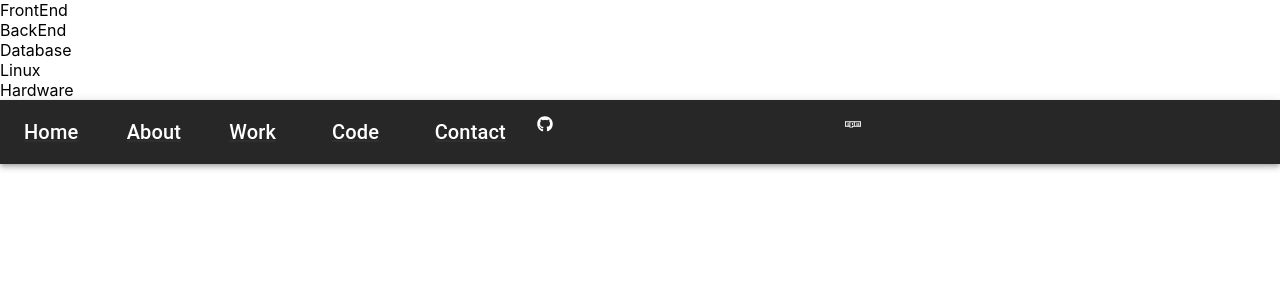
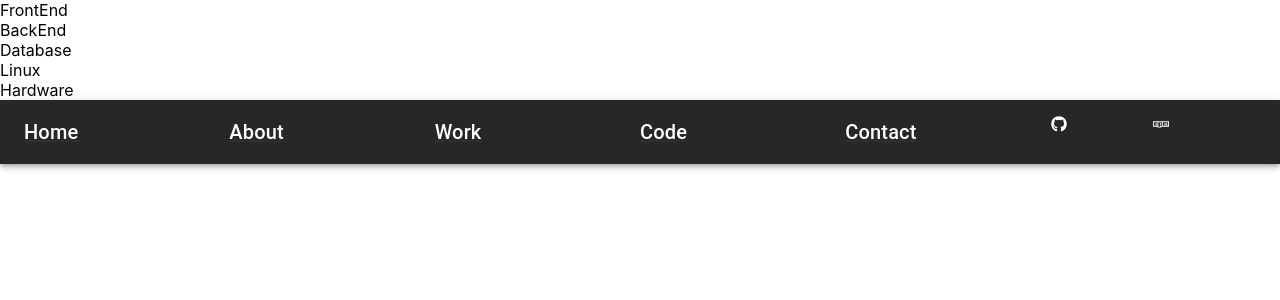
Before and after one commit to SABaltz/showcase, a React (Create React App) app: page /code in a window 1280 px wide. Shown: the top 300 px of the page. Built offline with nearby package versions, Linux system fonts and the light colour scheme.

Commit message:
Change Color of Menu Icon

```diff
--- a/src/components/Footer.tsx
+++ b/src/components/Footer.tsx
@@ -11,7 +11,7 @@ export default function Footer() {
             <Toolbar>
                 <Grid container>
                     {navOptions.map((option) => (
-                        <Grid item xs={4} md={1}>
+                        <Grid item xs={4} md={2}>
                             <Typography variant="h6" component="div" sx={{flexGrow: 1}}>
                                 <Link href={option === 'Home' ? '/' : `/${option.toLowerCase()}`} sx={{color: 'white'}}>
                                     {option}
@@ -19,12 +19,12 @@ export default function Footer() {
                             </Typography>
                         </Grid>
                     ))}
-                    <Grid item xs={2} md={3}>
+                    <Grid item xs={2} md={1}>
                         <Link color={'inherit'} href={`https://github.com/SABaltz`}>
                             <FaGithub/>
                         </Link>
                     </Grid>
-                    <Grid item xs={2} md={3}>
+                    <Grid item xs={2} md={1}>
                         <Link color={'inherit'} href={`https://www.npmjs.com/~sabaltz`}>
                             <FaNpm/>
                         </Link>
--- a/src/components/home/HomePage.tsx
+++ b/src/components/home/HomePage.tsx
@@ -73,7 +73,7 @@ export default function HomePage() {
                             aria-expanded={open ? 'true' : undefined}
                             onClick={handleClick}
                         >
-                            <MenuIcon></MenuIcon>
+                            <MenuIcon sx={{color: '#ee7337'}}></MenuIcon>
                         </Button>
                         <Menu
                             id="basic-menu"
```
